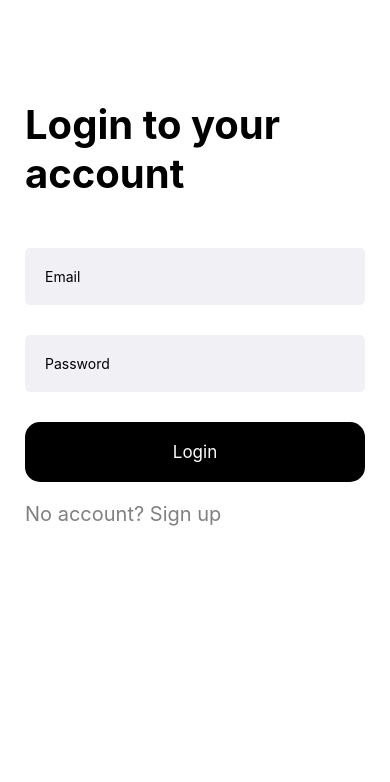
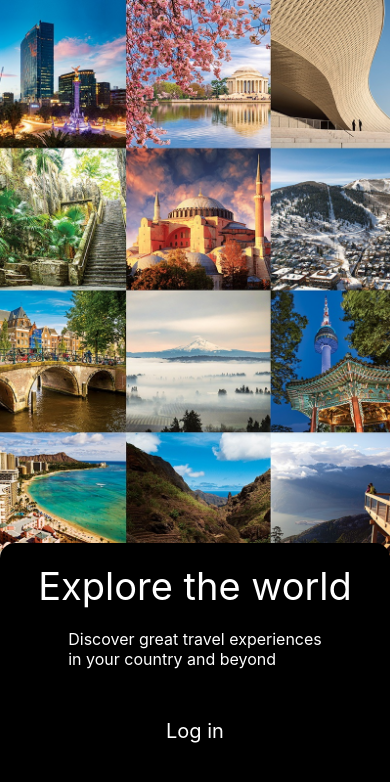
Before and after one commit to chiawt/pcmob6-notes, a React Native app: screen / in a window 390 px wide. Shown: the top 782 px of the page. Built offline with nearby package versions, Linux system fonts and the light colour scheme; no server answers.

Commit message:
initial submit for TravelBlog

```diff
--- a/App.js
+++ b/App.js
@@ -4,8 +4,9 @@ import { createStackNavigator } from "@react-navigation/stack";
 import React, { useEffect, useState } from "react";
 import { ActivityIndicator, StatusBar, StyleSheet, View } from "react-native";
 import HomeStack from "./components/HomeStack";
-import { AUTH_SCREEN, HOME_STACK } from "./constants";
+import { AUTH_SCREEN, HOME_STACK, FRONT_SCREEN } from "./constants";
 import AuthScreen from "./screens/AuthScreen";
+import FrontScreen from "./screens/FrontScreen";
 const Stack = createStackNavigator();
 import { Provider } from "react-redux";
 import store from "./store";
@@ -42,12 +43,13 @@ function AppSource() {
     <NavigationContainer>
       <StatusBar />
       <Stack.Navigator
-        initialRouteName={loggedIn ? HOME_STACK : AUTH_SCREEN}
+        initialRouteName={loggedIn ? HOME_STACK : FRONT_SCREEN}
         screenOptions={{
           animationEnabled: false,
           headerShown: false,
         }}
       >
+        <Stack.Screen component={FrontScreen} name={FRONT_SCREEN} />
         <Stack.Screen component={AuthScreen} name={AUTH_SCREEN} />
         <Stack.Screen component={HomeStack} name={HOME_STACK} />
       </Stack.Navigator>
--- a/app.json
+++ b/app.json
@@ -1,7 +1,7 @@
 {
   "expo": {
-    "name": "pcmob6-notes",
-    "slug": "pcmob6-notes",
+    "name": "pcmob7-travelblog",
+    "slug": "pcmob7-travelblog",
     "version": "1.0.0",
     "orientation": "portrait",
     "icon": "./assets/icon.png",
--- a/constants.js
+++ b/constants.js
@@ -11,14 +11,15 @@ export const API_CREATE = "/create";
 export const AUTH_SCREEN = "AUTH_SCREEN";
 export const PROFILE_SCREEN = "PROFILE_SCREEN";
 export const HOME_STACK = "HOME_STACK";
-export const NOTES_STACK = "NOTES_STACK";
+export const BLOGS_STACK = "BLOGS_STACK";
 export const PROFILE_STACK = "PROFILE_STACK";
 export const CAMERA_SCREEN = "CAMERA_SCREEN";
+export const FRONT_SCREEN = "FRONT_SCREEN"
 
-export const NOTES_SCREEN = {
-  Home: "NotesScreenHome",
-  Details: "NotesScreenDetails",
-  Add: "NotesScreenAdd",
+export const BLOGS_SCREEN = {
+  Home: "BlogsScreenHome",
+  Details: "BlogsScreenDetails",
+  Add: "BlogsScreenAdd",
 };
 
 export const API_STATUS = {
--- a/package.json
+++ b/package.json
@@ -1,5 +1,5 @@
 {
-  "name": "pcmob6-notes",
+  "name": "pcmob7-travelblog",
   "version": "1.0.0",
   "main": "node_modules/expo/AppEntry.js",
   "scripts": {
@@ -28,6 +28,7 @@
     "react-native-reanimated": "~2.9.1",
     "react-native-safe-area-context": "4.3.1",
     "react-native-screens": "~3.15.0",
+    "react-native-vector-icons": "^9.2.0",
     "react-native-web": "^0.18.7",
     "react-redux": "^8.0.2"
   },
--- a/screens/AuthScreen.js
+++ b/screens/AuthScreen.js
@@ -2,6 +2,7 @@ import AsyncStorage from "@react-native-async-storage/async-storage";
 import { useNavigation } from "@react-navigation/native";
 import axios from "axios";
 import React, { useEffect, useState } from "react";
+import { FontAwesome } from "@expo/vector-icons";
 import {
   ActivityIndicator,
   Keyboard,
@@ -90,19 +91,23 @@ export default function AuthScreen() {
   return (
     <View style={styles.container}>
       <Text style={styles.title}>
-        {isLoginScreen ? "Login to your account" : "Register new account"}
+        {isLoginScreen ? "Login to your account" : "Sign up new account"}
       </Text>
+
+      <TouchableOpacity style={styles.iconbutton}>
+          <FontAwesome name={"user-circle-o"} size={120} color={"white"}/>
+        </TouchableOpacity>
 
       <TextInput
         style={styles.inputView}
-        placeholder="Email"
+        placeholder="Enter your email address"
         value={username}
         onChangeText={(username) => setUsername(username)}
       />
 
       <TextInput
         style={styles.inputView}
-        placeholder="Password"
+        placeholder="Enter your password"
         secureTextEntry={true}
         value={password}
         onChangeText={(pw) => setPassword(pw)}
@@ -130,7 +135,7 @@ export default function AuthScreen() {
           <ActivityIndicator style={styles.buttonText} />
         ) : (
           <Text style={styles.buttonText}>
-            {isLoginScreen ? "Login" : "Register"}
+            {isLoginScreen ? "Login" : "Sign up"}
           </Text>
         )}
       </TouchableOpacity>
@@ -143,7 +148,7 @@ export default function AuthScreen() {
         }}
       >
         <Text style={styles.switchText}>
-          {isLoginScreen ? "No account? Sign up" : "Have account? Register"}
+          {isLoginScreen ? "No account? Sign up" : "Have account? Log In"}
         </Text>
       </TouchableOpacity>
 
@@ -158,6 +163,10 @@ const styles = StyleSheet.create({
     marginTop: 20,
     color: "gray",
   },
+  iconbutton: {
+    alignItems: "center",
+    padding: 20
+  },
   errorText: {
     marginTop: 20,
     fontSize: 15,
@@ -165,14 +174,15 @@ const styles = StyleSheet.create({
   },
   container: {
     flex: 1,
-    backgroundColor: "#fff",
-    paddingTop: 100,
+    backgroundColor: "#000",
+    paddingTop: 40,
     padding: 25,
   },
   title: {
     fontWeight: "bold",
-    fontSize: 40,
-    marginBottom: 50,
+    fontSize: 28,
+    color: "white",
+    marginBottom: 10,
   },
   inputView: {
     backgroundColor: "#F1F0F5",
@@ -181,12 +191,15 @@ const styles = StyleSheet.create({
     padding: 20,
   },
   button: {
-    backgroundColor: "black",
+    backgroundColor: "white",
     borderRadius: 15,
-    width: "100%",
+    alignItems: 'center',
+    justifyContent: 'center',
+    alignSelf: 'center',
+    width: "80%",
   },
   buttonLoading: {
-    backgroundColor: "black",
+    backgroundColor: "white",
     borderRadius: 15,
     width: "20%",
     marginHorizontal: "40%",
@@ -196,6 +209,6 @@ const styles = StyleSheet.create({
     fontWeight: "400",
     fontSize: 17,
     padding: 20,
-    color: "white",
+    color: "black",
   },
 });
--- a/screens/NotesScreenAdd.js
+++ b/screens/BlogsScreenAdd.js
@@ -44,7 +44,7 @@ export default function NotesScreenAdd() {
       behavior={Platform.OS === "ios" ? "padding" : "height"}
     >
       <TouchableOpacity onPress={() => navigation.goBack()}>
-        <FontAwesome name={"arrow-left"} size={24} color={"black"} />
+        <FontAwesome name={"arrow-left"} size={24} color={"white"} />
       </TouchableOpacity>
       <TextInput
         style={styles.noteTitle}
@@ -72,31 +72,35 @@ export default function NotesScreenAdd() {
 const styles = StyleSheet.create({
   container: {
     flex: 1,
-    backgroundColor: "#fff",
-    paddingTop: 60,
+    backgroundColor: "#000",
+    paddingTop: 30,
     padding: 25,
   },
   noteTitle: {
     fontSize: 24,
     fontWeight: "600",
+    color: "white",
     marginTop: 30,
     marginBottom: 25,
   },
   noteBody: {
     fontSize: 15,
     fontWeight: "400",
+    color: "white",
   },
   button: {
-    backgroundColor: "black",
+    backgroundColor: "white",
     borderRadius: 15,
-    width: "100%",
-    marginBottom: 20,
+    alignItems: 'center',
+    justifyContent: 'center',
+    alignSelf: 'center',
+    width: "50%",
   },
   buttonText: {
     textAlign: "center",
     fontWeight: "400",
     fontSize: 17,
     padding: 20,
-    color: "white",
+    color: "black",
   },
 });
--- a/screens/NotesScreenDetails.js
+++ b/screens/BlogsScreenDetails.js
@@ -56,7 +56,7 @@ export default function NotesScreenDetails() {
     >
       <View style={{ flexDirection: "row", alignItems: "center" }}>
         <TouchableOpacity onPress={() => navigation.goBack()}>
-          <FontAwesome name={"arrow-left"} size={24} color={"black"} />
+          <FontAwesome name={"arrow-left"} size={24} color={"white"} />
         </TouchableOpacity>
 
         <View style={{ flex: 1 }} />
@@ -74,12 +74,12 @@ export default function NotesScreenDetails() {
           <FontAwesome
             name={"pencil"}
             size={24}
-            color={editable ? "forestgreen" : "black"}
+            color={editable ? "forestgreen" : "white"}
           />
         </TouchableOpacity>
 
         <TouchableOpacity onPress={() => deletePost(id)} style={{ marginLeft: 15 }}>
-          <FontAwesome name={"trash"} size={24} color={"black"} />
+          <FontAwesome name={"trash"} size={24} color={"white"} />
         </TouchableOpacity>
       </View>
       <TextInput
@@ -110,31 +110,35 @@ export default function NotesScreenDetails() {
 const styles = StyleSheet.create({
   container: {
     flex: 1,
-    backgroundColor: "#fff",
-    paddingTop: 60,
+    backgroundColor: "#000",
+    paddingTop: 30,
     padding: 25,
   },
   noteTitle: {
     fontSize: 24,
     fontWeight: "600",
+    color: "white",
     marginTop: 30,
     marginBottom: 25,
   },
   noteBody: {
     fontSize: 15,
     fontWeight: "400",
+    color: "white",
   },
   button: {
-    backgroundColor: "black",
+    backgroundColor: "white",
     borderRadius: 15,
-    width: "100%",
-    marginBottom: 20,
+    alignItems: 'center',
+    justifyContent: 'center',
+    alignSelf: 'center',
+    width: "50%",
   },
   buttonText: {
     textAlign: "center",
     fontWeight: "400",
     fontSize: 17,
     padding: 20,
-    color: "white",
+    color: "black",
   },
 });
--- a/screens/NotesScreenHome.js
+++ b/screens/BlogsScreenHome.js
@@ -10,10 +10,10 @@ import React, { useEffect } from "react";
 import { useNavigation } from "@react-navigation/native";
 import Animated, { SlideInLeft, SlideOutRight } from "react-native-reanimated";
 import { useDispatch, useSelector } from "react-redux";
-import { API_STATUS, NOTES_SCREEN } from "../constants";
+import { API_STATUS, BLOGS_SCREEN } from "../constants";
 import { fetchPosts } from "../features/notesSlice";
 
-export default function NotesScreenHome() {
+export default function BlogsScreenHome() {
   const navigation = useNavigation();
   const dispatch = useDispatch();
   // state.notes = { posts: [],
@@ -36,7 +36,7 @@ export default function NotesScreenHome() {
         entering={SlideInLeft.delay(item.index * 100 )}
         exiting={SlideOutRight.delay(300)}
       >
-        <TouchableOpacity style={styles.noteCard} onPress={() => navigation.navigate(NOTES_SCREEN.Details, item)}>
+        <TouchableOpacity style={styles.noteCard} onPress={() => navigation.navigate(BLOGS_SCREEN.Details, item)}>
           <Text style={styles.noteCardTitle}>{item.title}</Text>
           <Text style={styles.noteCardBodyText}>
             {item.content.substring(0, 120)}
@@ -46,13 +46,9 @@ export default function NotesScreenHome() {
     );
   }
 
-  // isLoading = true
-  // {isLoading && <ActivityIndicator />} same as {isLoading ? <ActivityIndicator /> : <View/>}
-  // then it will show the ActivityIndicator.
-
   return (
     <View style={styles.container}>
-      <Text style={styles.title}>notes</Text>
+      <Text style={styles.title}>Travel Blogs</Text>
 
       {isLoading && <ActivityIndicator />}
 
@@ -63,7 +59,7 @@ export default function NotesScreenHome() {
       />
 
       <View style={{ flex: 1 }} />
-      <TouchableOpacity style={styles.button} onPress={() => navigation.navigate(NOTES_SCREEN.Add)}>
+      <TouchableOpacity style={styles.button} onPress={() => navigation.navigate(BLOGS_SCREEN.Add)}>
         <Text style={styles.buttonText}>Add Note</Text>
       </TouchableOpacity>
     </View>
@@ -73,7 +69,7 @@ export default function NotesScreenHome() {
 const styles = StyleSheet.create({
   noteCard: {
     borderColor: "gray",
-    borderWidth: 1,
+    borderWidth: 3,
     padding: 15,
     borderRadius: 5,
     marginBottom: 15,
@@ -81,33 +77,39 @@ const styles = StyleSheet.create({
   noteCardTitle: {
     fontSize: 13,
     fontWeight: "500",
+    color: "white",
     marginBottom: 7,
   },
   noteCardBodyText: {
     fontSize: 12,
     fontWeight: "300",
+    color: "white",
   },
   container: {
     flex: 1,
-    backgroundColor: "#fff",
-    paddingTop: 100,
+    backgroundColor: "#000",
+    paddingTop: 30,
     padding: 25,
   },
   title: {
     fontWeight: "bold",
     fontSize: 40,
+    color: "white",
     marginBottom: 20,
   },
   button: {
-    backgroundColor: "black",
+    backgroundColor: "white",
     borderRadius: 15,
-    width: "100%",
+    alignItems: 'center',
+    justifyContent: 'center',
+    alignSelf: 'center',
+    width: "50%",
   },
   buttonText: {
     textAlign: "center",
     fontWeight: "400",
     fontSize: 17,
     padding: 20,
-    color: "white",
+    color: "black",
   },
 });
--- /dev/null
+++ b/screens/FrontScreen.js
@@ -0,0 +1,82 @@
+import { StyleSheet, Text, View, ImageBackground, Dimensions, TouchableOpacity } from 'react-native';
+import React from 'react';
+import { useNavigation } from '@react-navigation/native';
+import { AUTH_SCREEN } from "../constants";
+
+const SCREENHEIGHT = Dimensions.get('window').height;
+const SCREENWIDTH = Dimensions.get('window').width;
+
+const FrontScreen = () => {
+    const navigation = useNavigation();
+
+  return (
+    <View>
+      <ImageBackground source={require('../assets/image2.jpg')} style={styles.image}>
+          <View style={styles.textContainer}>
+            <Text style={styles.text}>
+                Explore the world
+            </Text>
+
+            <Text style={[styles.text, {
+                fontSize: 16,
+                alignItems: 'center',
+                justifyContent: 'center',
+                top: 40
+            }]}>
+                Discover great travel experiences
+                {'\n'}
+                in your country and beyond
+            </Text>
+
+            <TouchableOpacity onPress={() => navigation.navigate(AUTH_SCREEN)}>
+                <Text style={[styles.text, {
+                    fontSize: 20,
+                    color: 'white',
+                    top: 90,
+                    alignSelf: 'center'
+                }]}>
+                    Log in
+                </Text>
+            </TouchableOpacity>
+          </View>
+      </ImageBackground>
+    </View>
+  )
+}
+
+export default FrontScreen
+
+const styles = StyleSheet.create({
+    image: {
+        resizeMode: 'cover',
+        height: SCREENHEIGHT-(SCREENHEIGHT/3.2),
+        width: SCREENWIDTH,
+    },
+
+    textContainer: {
+        height: SCREENHEIGHT/2.8,
+        width: SCREENWIDTH,
+        backgroundColor: 'black',
+        top: SCREENHEIGHT-(SCREENHEIGHT/2.8),
+        borderTopLeftRadius: 15,
+        borderTopRightRadius: 15,
+    },
+
+    text: {
+        fontSize: 38,
+        color: 'white',
+        alignSelf: 'center',
+        top: 20
+    },
+
+    button: {
+        backgroundColor: 'white',
+        width: '80%',
+        height: 55,
+        alignItems: 'center',
+        justifyContent: 'center',
+        alignSelf: 'center',
+        borderRadius: 15,
+        top: 70,
+    }
+})
--- a/screens/ProfileScreen.js
+++ b/screens/ProfileScreen.js
@@ -44,13 +44,13 @@ export default function ProfileScreen() {
 
   return (
     <View style={styles.container}>
-      <Text style={styles.title}>profile</Text>
-      <Text style={{ fontSize: 20, fontWeight: "700", marginBottom: 10 }}>
-        your user name: {username}
+      <Text style={styles.title}>Profile</Text>
+      <Text style={{ fontSize: 20, fontWeight: "700", marginBottom: 10, color: "white" }}>
+        User Name: {username}
       </Text>
       <Image
         source={{ uri: photoUri ?? imgPlaceholder }}
-        style={{ height: 120, width: 120, borderRadius: 3, marginBottom: 20 }}
+        style={{ height: 120, width: 120, borderRadius: 20, borderWidth: 3, borderColor: "white", marginBottom: 20 }}
       />
 
       <TouchableOpacity
@@ -78,18 +78,21 @@ export default function ProfileScreen() {
 const styles = StyleSheet.create({
   container: {
     flex: 1,
-    backgroundColor: "#fff",
-    paddingTop: 100,
+    backgroundColor: "#000",
+    paddingTop: 30,
     padding: 25,
   },
   title: {
     fontWeight: "bold",
     fontSize: 40,
+    color: "white",
     marginBottom: 20,
   },
   outlinedButton: {
     borderRadius: 3,
-    borderWidth: 1,
+    borderWidth: 2,
+    borderColor: "gray",
+    color: "white",
     width: 120,
   },
   outlinedButtonText: {
@@ -97,10 +100,10 @@ const styles = StyleSheet.create({
     fontWeight: "600",
     fontSize: 12,
     padding: 15,
-    color: "black",
+    color: "white",
   },
   button: {
-    backgroundColor: "black",
+    backgroundColor: "white",
     borderRadius: 15,
     width: "100%",
   },
@@ -109,6 +112,6 @@ const styles = StyleSheet.create({
     fontWeight: "400",
     fontSize: 17,
     padding: 20,
-    color: "white",
+    color: "black",
   },
 });
```
Also changed, not shown: components/BlogsStack.js (renamed from components/NotesStack.js, +10 -10 lines), components/HomeStack.js (+4 -4 lines), assets/image2.jpg (added), 1 other file (tests, documents, lock files or other folders).
